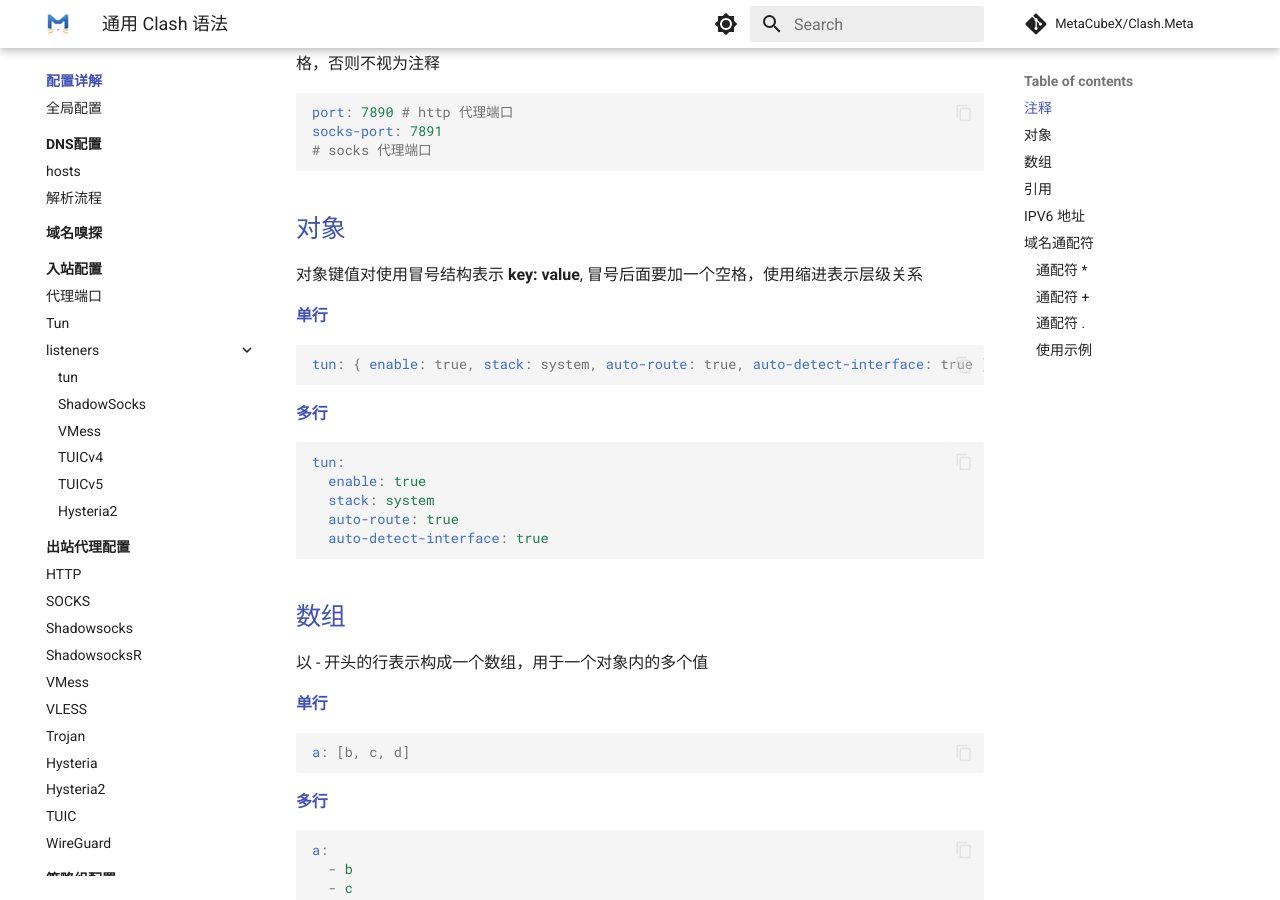
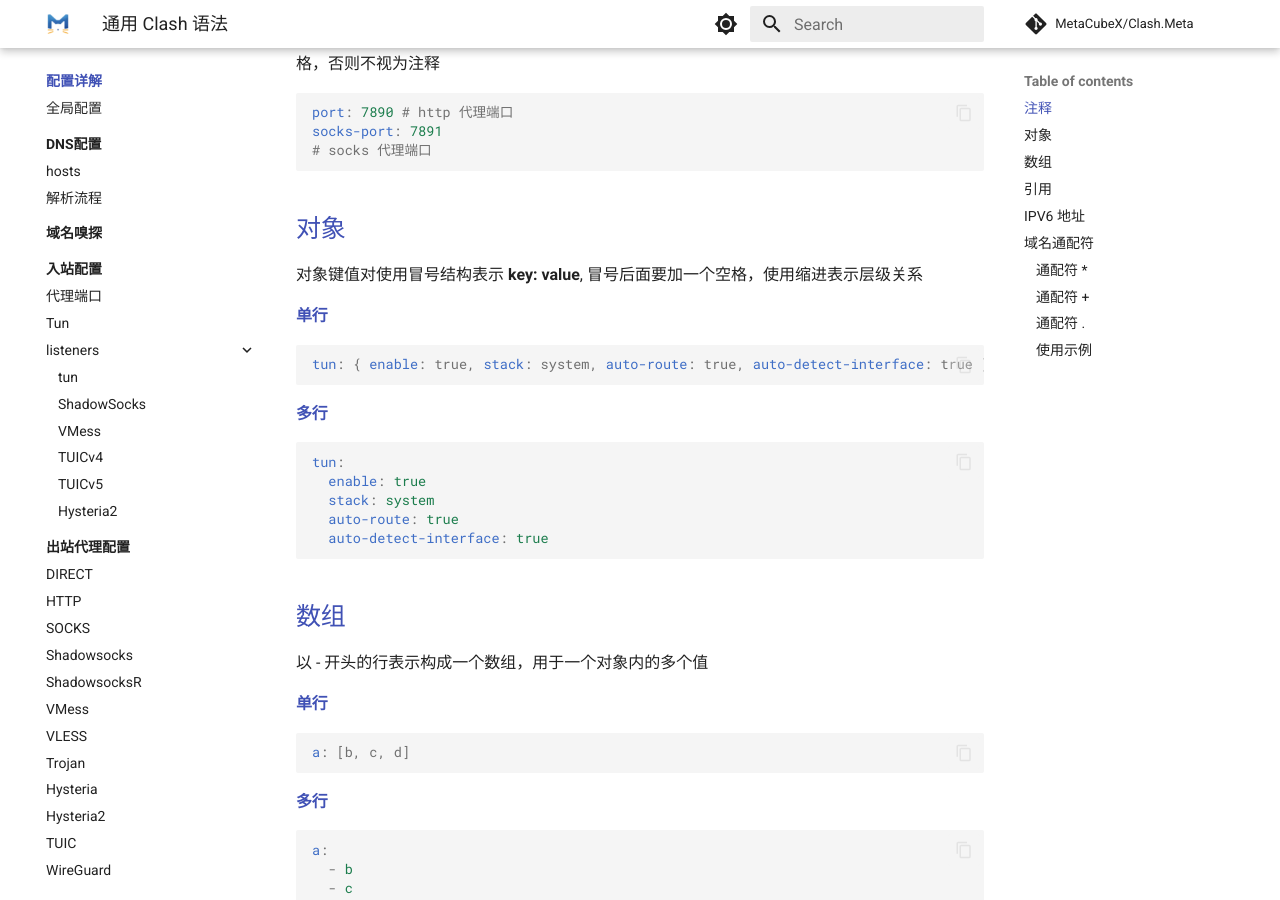
Before and after one commit to MetaCubeX/Meta-Docs, an MkDocs documentation site: the page built from docs/config/index.md, in a window 1280 px wide and 900 px high, scrolled down 387 px. Built offline with MkDocs 1.6.1 and Material for MkDocs 9.7.7, drawn with Linux system fonts in a browser that asks for light colours; comment, search, counter and statistics services are not loaded.

Commit message:
add direct

```diff
--- a/mkdocs.yml
+++ b/mkdocs.yml
@@ -106,6 +106,7 @@ nav:
         - Hysteria2: config/inbound/listeners/hysteria2.md
     - 出站代理配置:
       - config/proxies/index.md
+      - DIRECT: config/proxies/direct.md
       - HTTP: config/proxies/http.md
       - SOCKS: config/proxies/socks.md
       - Shadowsocks: config/proxies/ss.md
```
Also changed, not shown: docs/config/proxies/direct.md (added).
